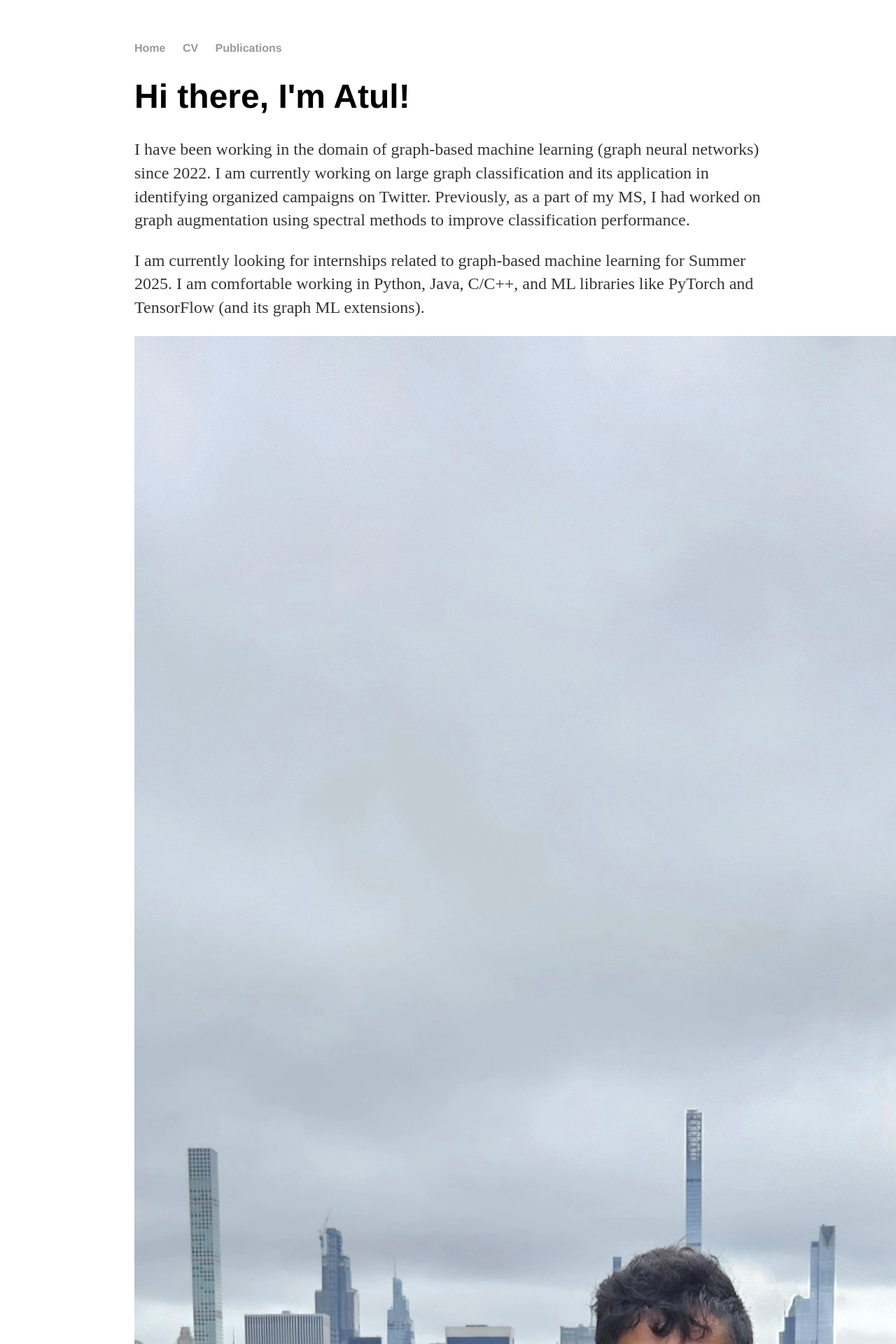
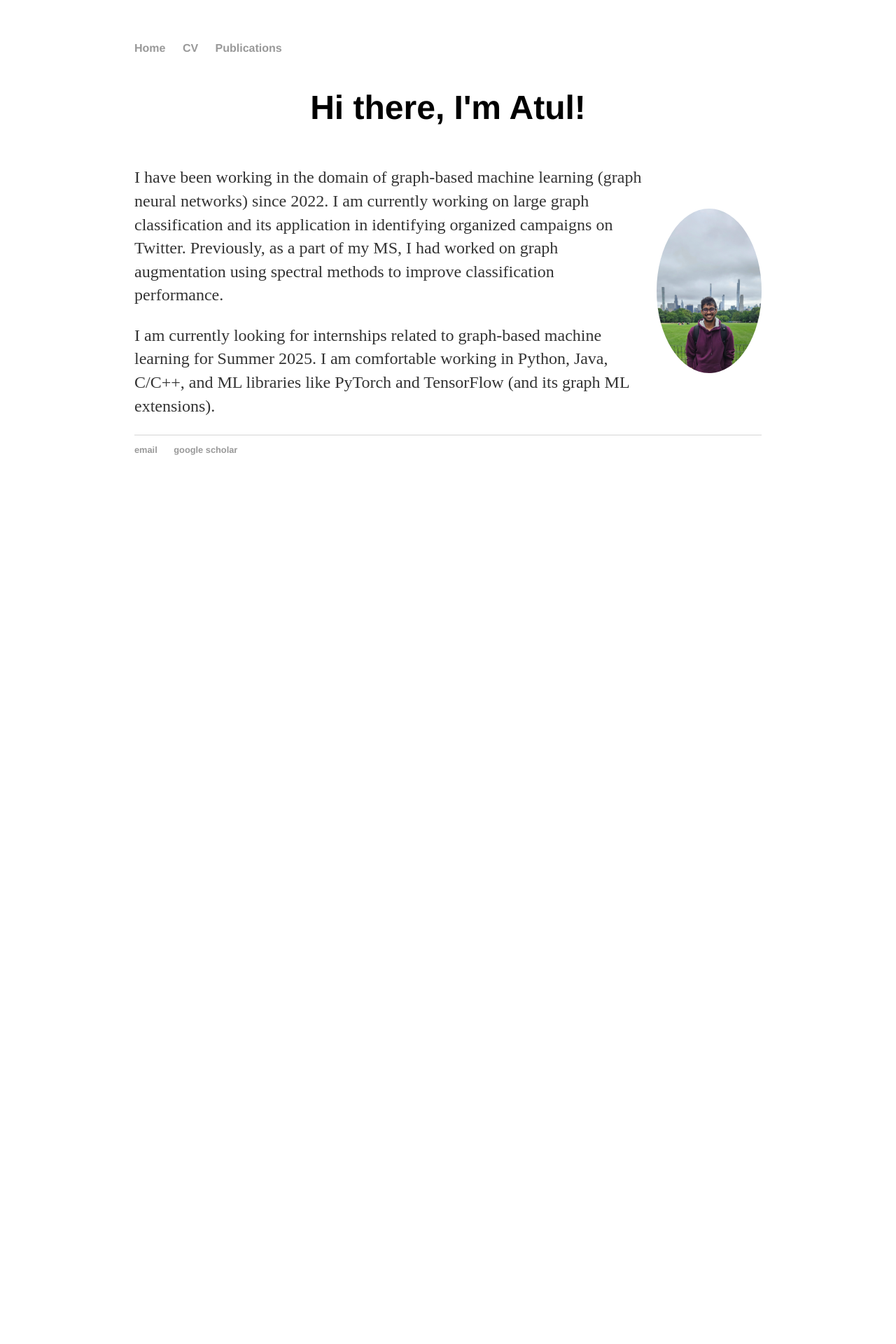
Before and after one commit to atul1234anand/atul1234anand.github.io, a Jekyll site: the page built from index.html, in a window 1280 px wide. Shown: the top 1920 px of the page at 70% size. Built offline with Jekyll 4.4.1, drawn with Linux system fonts in a browser that asks for light colours; after the commit the page ends 900 px from its top, so only the background shows below that.

Commit message:
Update main.css

```diff
--- a/css/main.css
+++ b/css/main.css
@@ -41,3 +41,25 @@ ul.posts {
 ul.posts li {
     list-style: none;
 }
+
+.blurb {
+    display: flex;
+    flex-direction: column;
+    align-items: center;
+}
+
+.content {
+    display: flex;
+    align-items: center;
+}
+
+.text {
+    flex: 1;
+}
+
+.profile-pic img {
+    width: 150px; /* Adjust size as needed */
+    height: auto;
+    border-radius: 50%; /* Makes it circular */
+    margin-left: 20px;
+}
```
